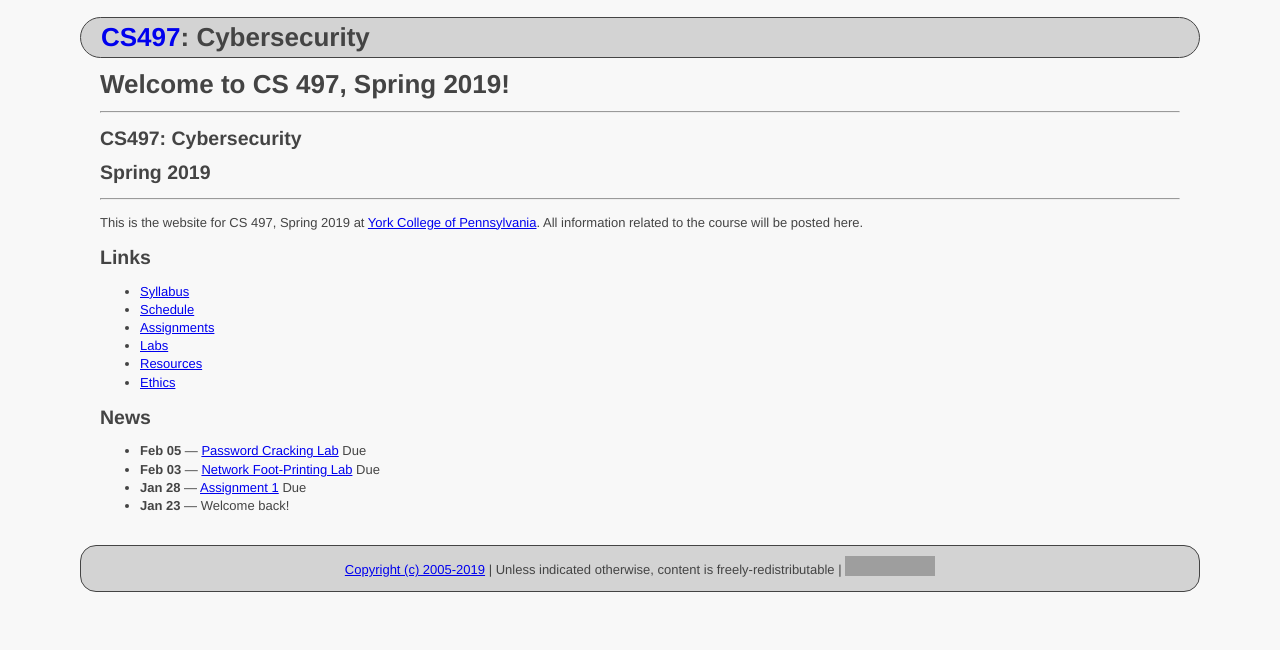
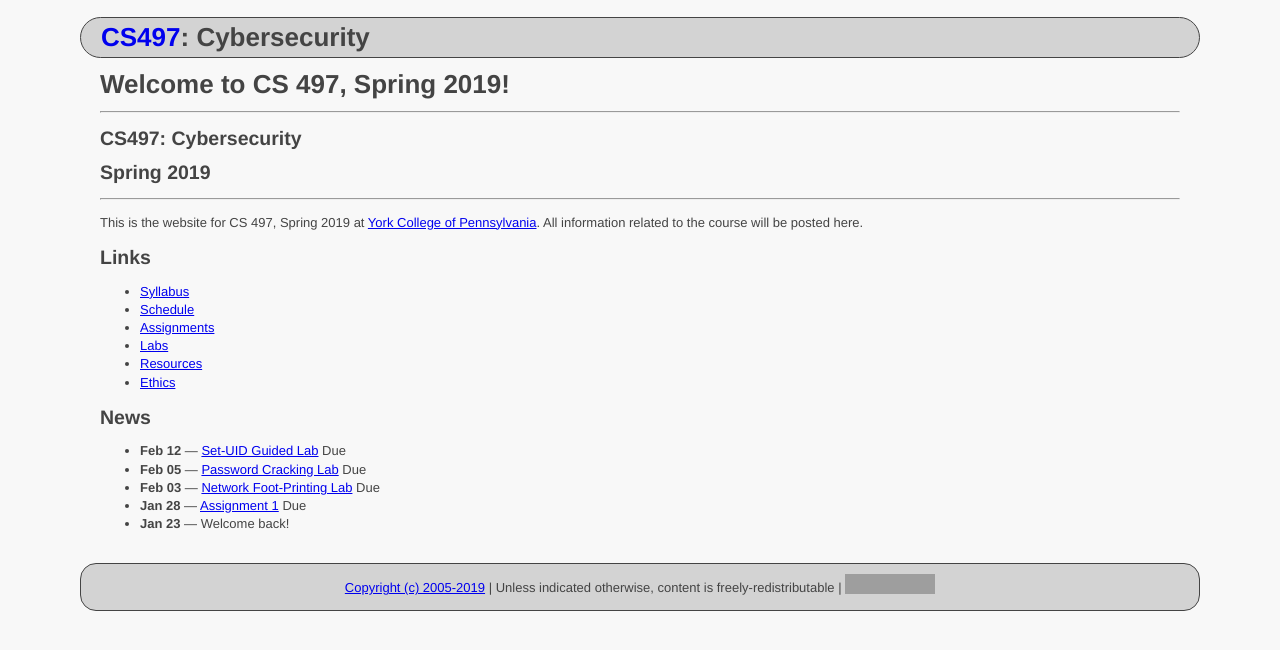
Before and after one commit to ycpcs/cs497-spring2019, a Jekyll site: the page built from index.md, in a window 1280 px wide. Shown: the top 650 px of the page. Built offline with Jekyll 4.4.1, drawn with Linux system fonts in a browser that asks for light colours; grey boxes are pictures that could not be loaded.

Commit message:
Update index.md

```diff
--- a/index.md
+++ b/index.md
@@ -28,6 +28,7 @@ All information related to the course will be posted here.
 
 ## News
 
+* **Feb 12** &mdash; [Set-UID Guided Lab](labs/lab03.html) Due
 * **Feb 05** &mdash; [Password Cracking Lab](labs/lab02.html) Due
 * **Feb 03** &mdash; [Network Foot-Printing Lab](labs/lab02b.html) Due
 * **Jan 28** &mdash; [Assignment 1](assign/assign01.html) Due
```
